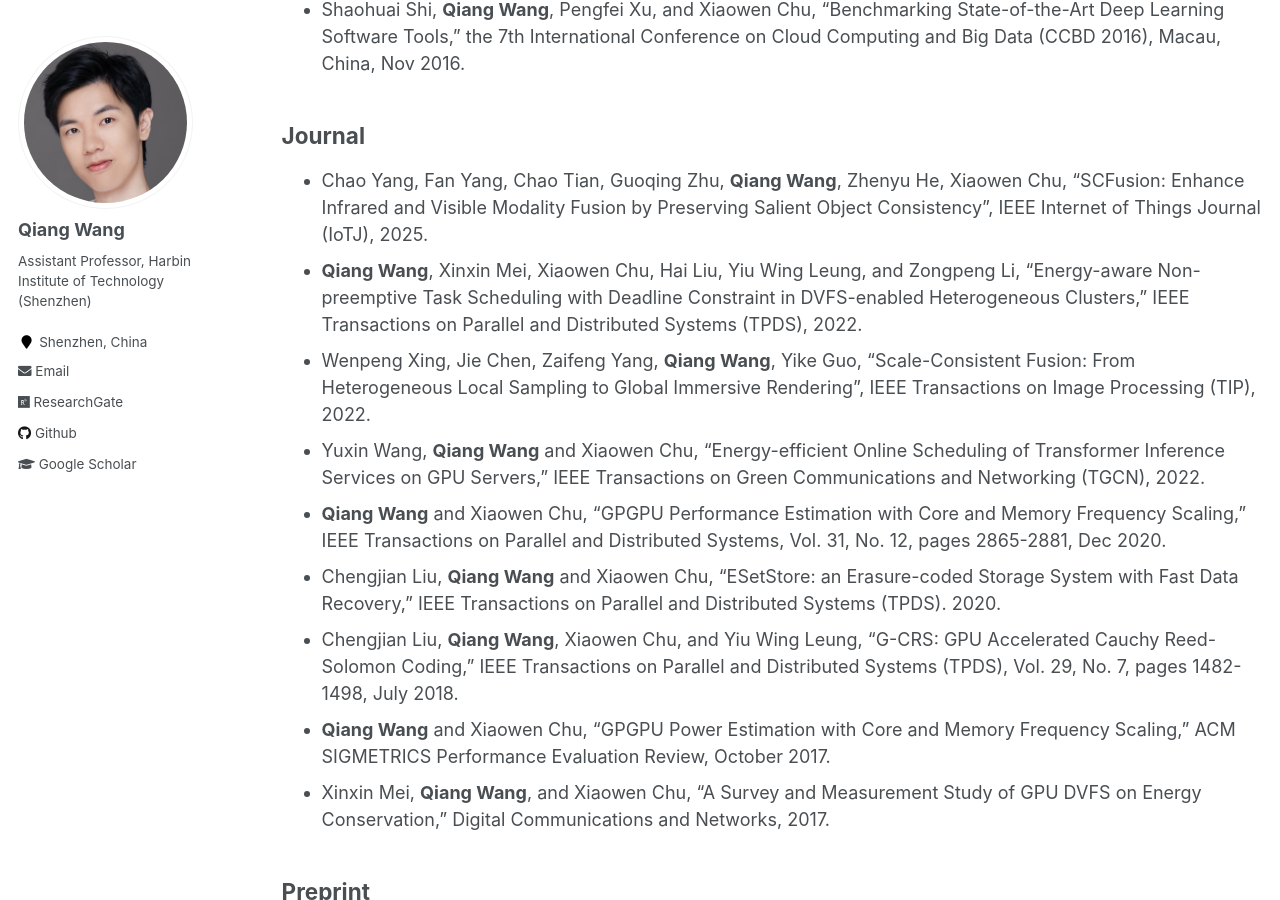
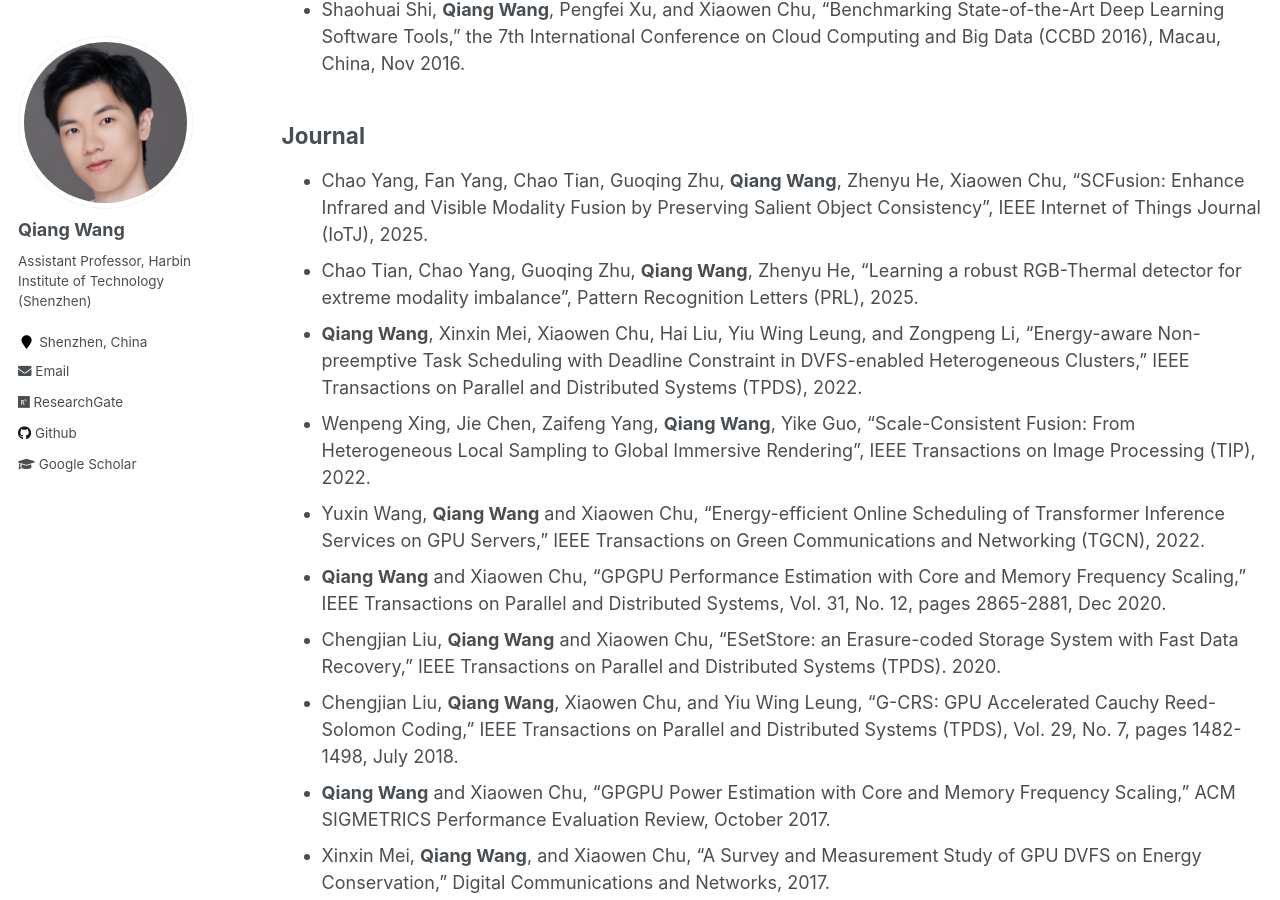
Before and after one commit to blackjack2015/blackjack2015.github.io, a Jekyll site: the page built from _pages/publications.md, in a window 1280 px wide and 900 px high, scrolled down 3849 px. Built offline with Jekyll 4.4.1, drawn with Linux system fonts in a browser that asks for light colours.

Commit message:
Update publications.md

```diff
--- a/_pages/publications.md
+++ b/_pages/publications.md
@@ -67,6 +67,7 @@ author_profile: true
 
 ## Journal
 + Chao Yang, Fan Yang, Chao Tian, Guoqing Zhu, **Qiang Wang**, Zhenyu He, Xiaowen Chu, "SCFusion: Enhance Infrared and Visible Modality Fusion by Preserving Salient Object Consistency", IEEE Internet of Things Journal (IoTJ), 2025.
++ Chao Tian, Chao Yang, Guoqing Zhu, **Qiang Wang**, Zhenyu He, "Learning a robust RGB-Thermal detector for extreme modality imbalance", Pattern Recognition Letters (PRL), 2025.
 + **Qiang Wang**, Xinxin Mei, Xiaowen Chu, Hai Liu, Yiu Wing Leung, and Zongpeng Li, “Energy-aware Non-preemptive Task Scheduling with Deadline Constraint in DVFS-enabled Heterogeneous Clusters,” IEEE Transactions on Parallel and Distributed Systems (TPDS), 2022.
 + Wenpeng Xing, Jie Chen, Zaifeng Yang, **Qiang Wang**, Yike Guo, "Scale-Consistent Fusion: From Heterogeneous Local Sampling to Global Immersive Rendering", IEEE Transactions on Image Processing (TIP), 2022.
 + Yuxin Wang, **Qiang Wang** and Xiaowen Chu, "Energy-efficient Online Scheduling of Transformer Inference Services on GPU Servers," IEEE Transactions on Green Communications and Networking (TGCN), 2022.
```
